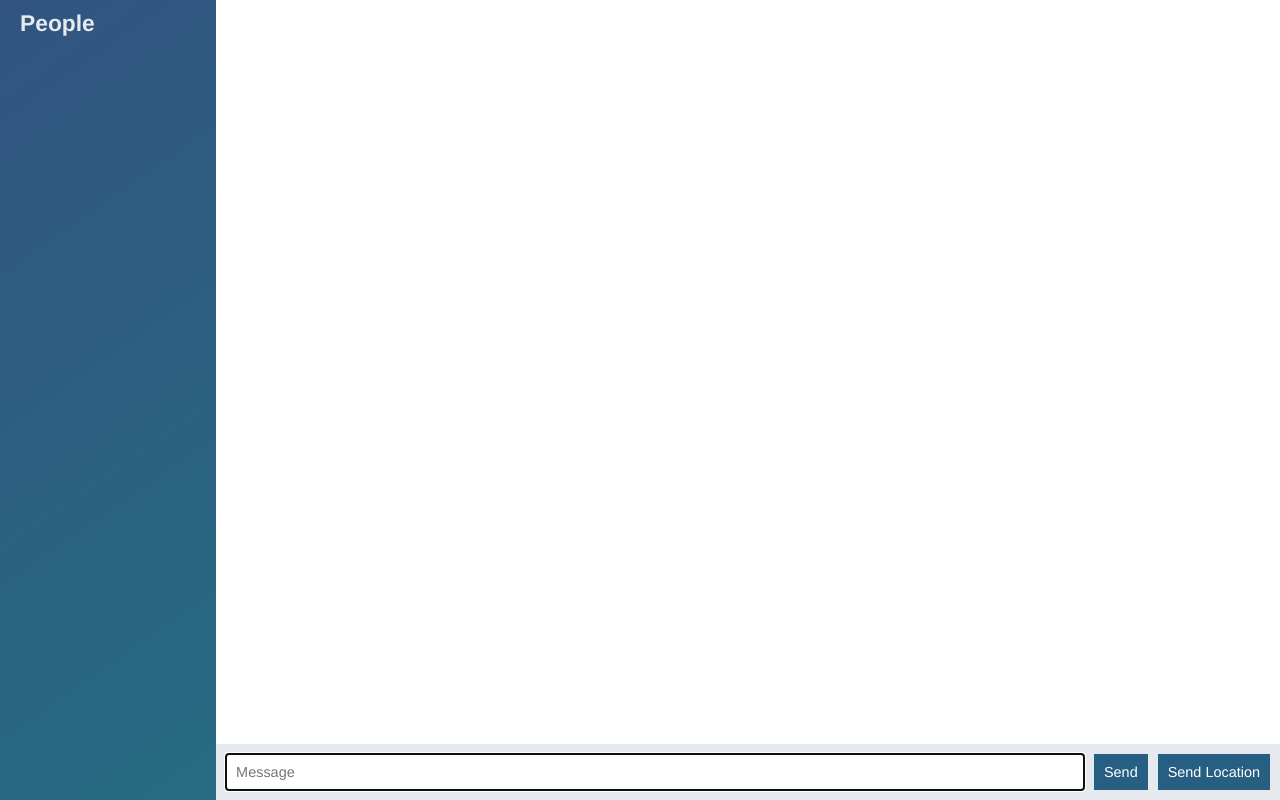
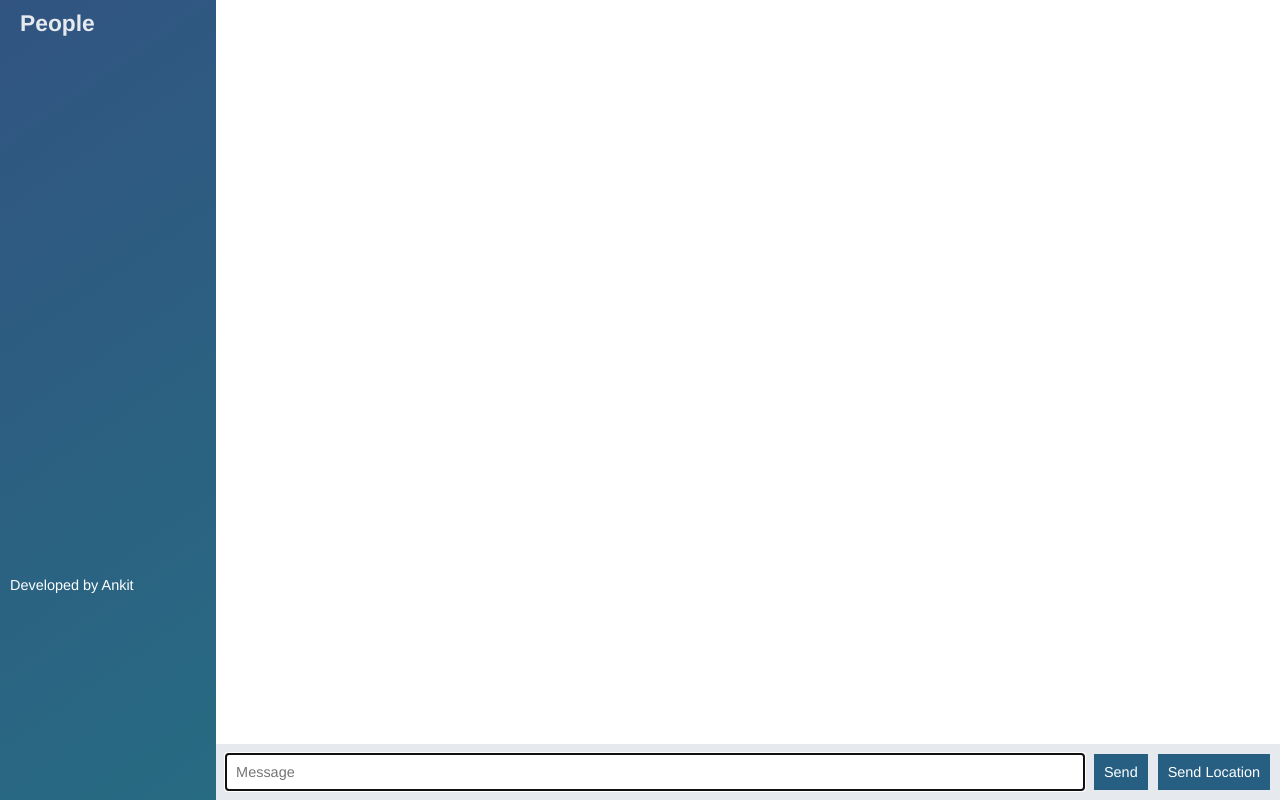
Before and after one commit to Ankit177/node-chat-app, a website: page public/chat.html in a window 1280 px wide. Drawn offline with nearby package versions, Linux system fonts and the light colour scheme; no server answers.

Commit message:
developer footer added

```diff
--- a/public/chat.html
+++ b/public/chat.html
@@ -12,6 +12,7 @@
     <div class="chat__sidebar">
         <h3>People</h3>
         <div id="users"></div>
+        <div style="margin-top: 250%;color:white;margin-left: 10px;">Developed by Ankit</div>
     </div>
     <div class="chat__main">
             <ol id="messages" class="chat__messages"></ol>
```
